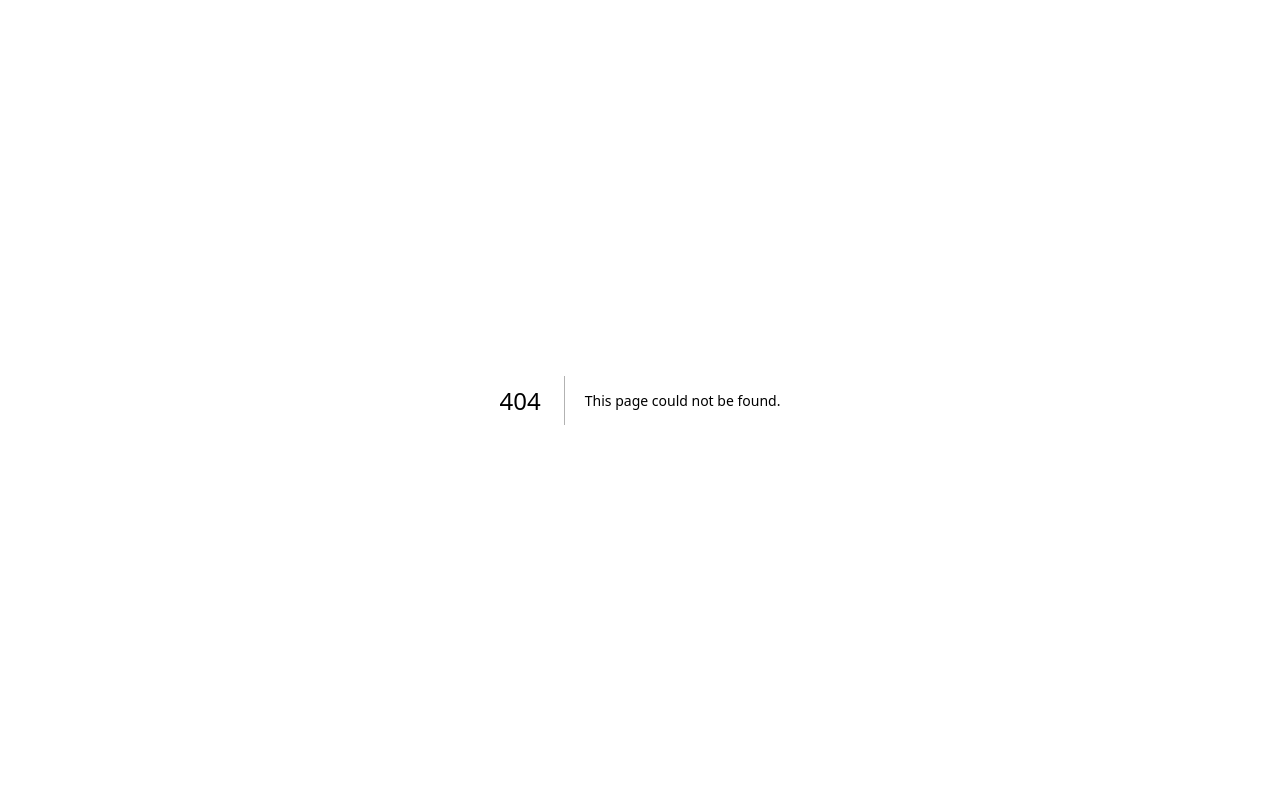
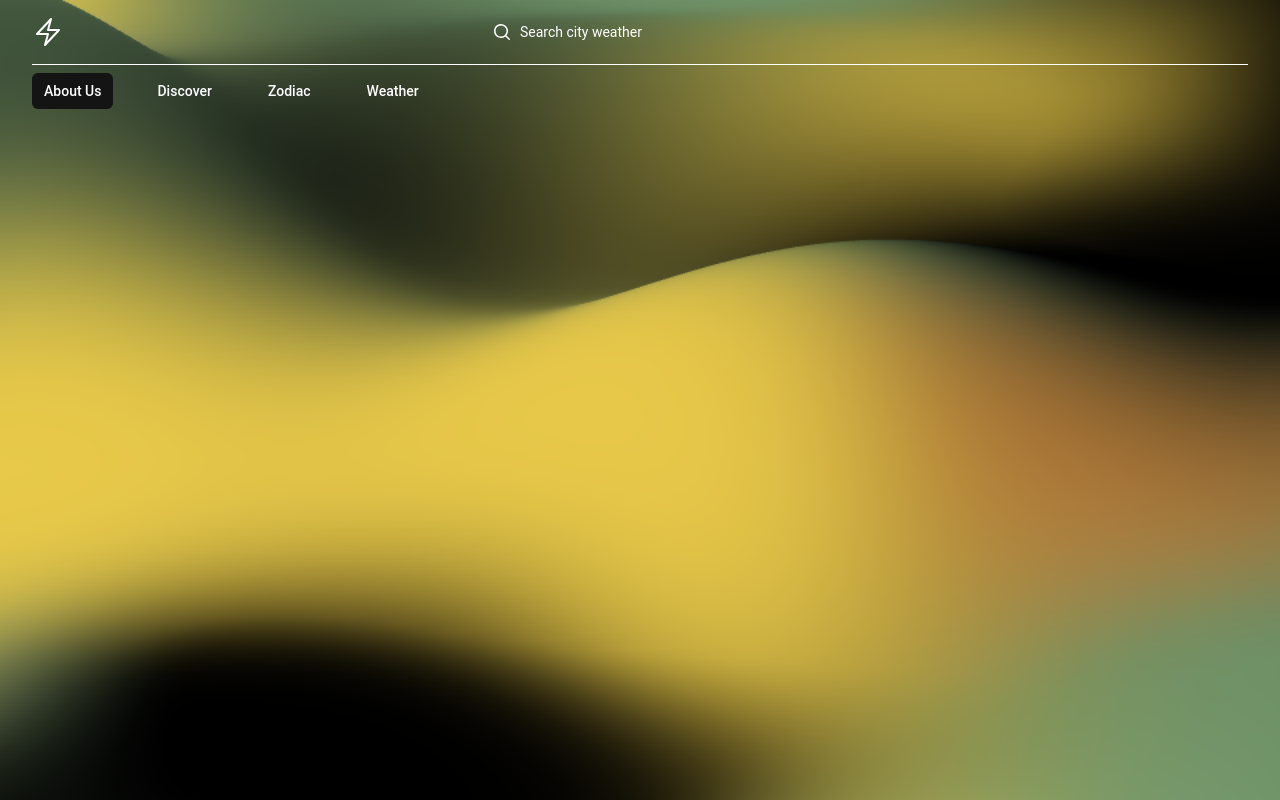
Before and after one commit to AndrewTullos/AuraWise, a Next.js app: page /about in a window 1280 px wide. Before the commit this address had no page. Built offline with nearby package versions, Linux system fonts and the light colour scheme.

Commit message:
Nav links updated

```diff
--- /dev/null
+++ b/src/app/about/page.jsx
@@ -0,0 +1,20 @@
+"use client";
+import React, { useEffect } from "react";
+import Nav from "../components/Navbar";
+import { Gradient } from "../../../public/Gradient";
+
+function GetStarted() {
+	useEffect(() => {
+		const gradient = new Gradient();
+		gradient.initGradient("#gradient-canvas");
+	}, []);
+
+	return (
+		<>
+			<canvas id="gradient-canvas" data-transition-in />
+			<Nav />
+		</>
+	);
+}
+
+export default GetStarted;
--- a/src/app/components/Hero.jsx
+++ b/src/app/components/Hero.jsx
@@ -40,10 +40,10 @@ const Hero = () => {
 							<br />
 							Embrace harmony in mind, body, and weather.
 						</p>
-						{/* <a href="/getstarted" className="btn w-64 rounded-full ">
+						<a href="/getstarted" className="btn w-64 rounded-full ">
 							Get Started
-						</a> */}
-						<button className="btn w-64 rounded-full ">Get Started</button>
+						</a>
+						{/* <button className="btn w-64 rounded-full ">Get Started</button> */}
 					</section>
 				</div>
 			</div>
--- a/src/app/components/Navbar.jsx
+++ b/src/app/components/Navbar.jsx
@@ -22,10 +22,10 @@ import { Bars3Icon, XMarkIcon } from "@heroicons/react/24/outline";
 // 		"https://images.unsplash.com/photo-1472099645785-5658abf4ff4e?ixlib=rb-1.2.1&ixid=eyJhcHBfaWQiOjEyMDd9&auto=format&fit=facearea&facepad=2&w=256&h=256&q=80",
 // };
 const navigation = [
-	{ name: "About Us", href: "#", current: true },
-	{ name: "Discover", href: "#", current: false },
-	{ name: "Zodiac", href: "#", current: false },
-	{ name: "Weather", href: "#", current: false },
+	{ name: "About Us", href: "/about", current: true },
+	{ name: "Discover", href: "/discover", current: false },
+	{ name: "Zodiac", href: "/zodiac", current: false },
+	{ name: "Weather", href: "/weather", current: false },
 ];
 const userNavigation = [
 	{ name: "Your Profile", href: "#" },
--- /dev/null
+++ b/src/app/discover/page.jsx
@@ -0,0 +1,20 @@
+"use client";
+import React, { useEffect } from "react";
+import Nav from "../components/Navbar";
+import { Gradient } from "../../../public/Gradient";
+
+function GetStarted() {
+	useEffect(() => {
+		const gradient = new Gradient();
+		gradient.initGradient("#gradient-canvas");
+	}, []);
+
+	return (
+		<>
+			<canvas id="gradient-canvas" data-transition-in />
+			<Nav />
+		</>
+	);
+}
+
+export default GetStarted;
--- /dev/null
+++ b/src/app/weather/page.jsx
@@ -0,0 +1,20 @@
+"use client";
+import React, { useEffect } from "react";
+import Nav from "../components/Navbar";
+import { Gradient } from "../../../public/Gradient";
+
+function GetStarted() {
+	useEffect(() => {
+		const gradient = new Gradient();
+		gradient.initGradient("#gradient-canvas");
+	}, []);
+
+	return (
+		<>
+			<canvas id="gradient-canvas" data-transition-in />
+			<Nav />
+		</>
+	);
+}
+
+export default GetStarted;
--- /dev/null
+++ b/src/app/zodiac/page.jsx
@@ -0,0 +1,20 @@
+"use client";
+import React, { useEffect } from "react";
+import Nav from "../components/Navbar";
+import { Gradient } from "../../../public/Gradient";
+
+function GetStarted() {
+	useEffect(() => {
+		const gradient = new Gradient();
+		gradient.initGradient("#gradient-canvas");
+	}, []);
+
+	return (
+		<>
+			<canvas id="gradient-canvas" data-transition-in />
+			<Nav />
+		</>
+	);
+}
+
+export default GetStarted;
```
